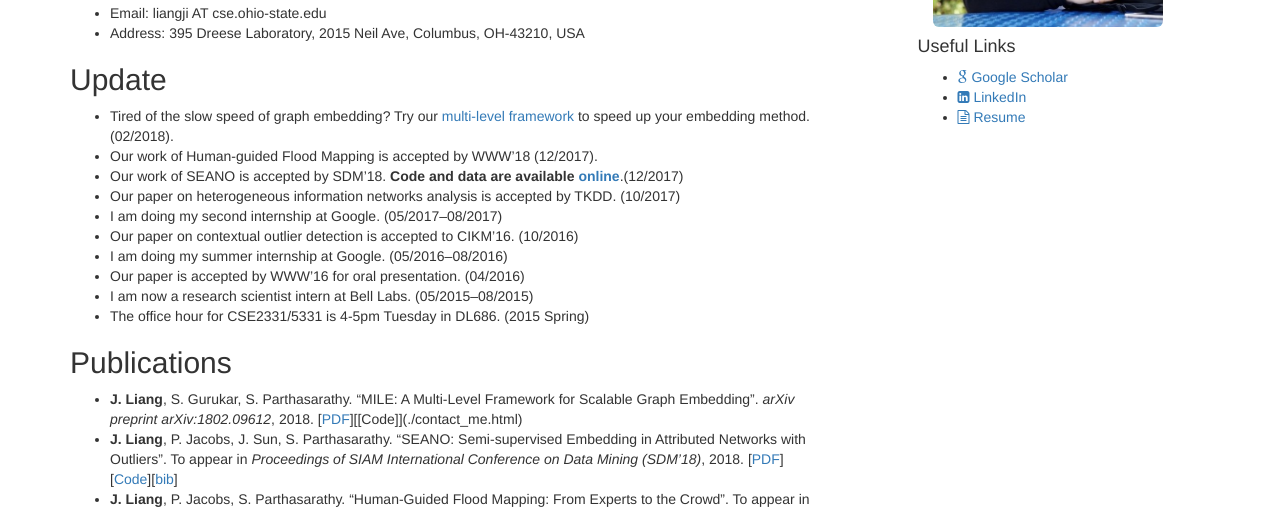
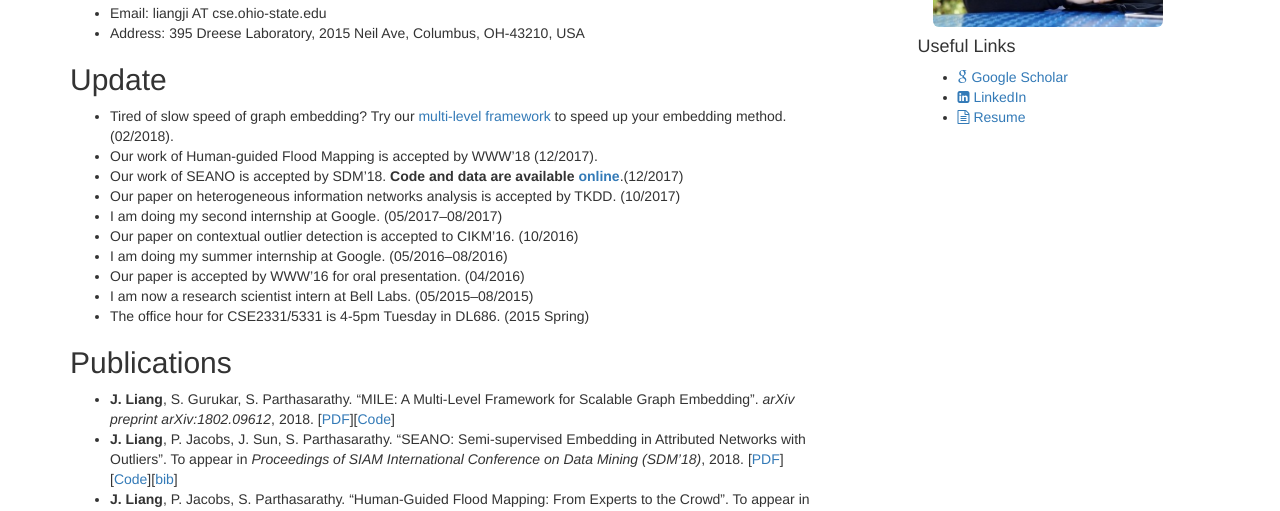
Before and after one commit to BuckeyeDM/BuckeyeDM.github.io, a Jekyll site: the page built from index.md, in a window 1280 px wide. Shown: the part 303-814 px from the top of the page. Built offline with Jekyll 4.4.1, drawn with Linux system fonts in a browser that asks for light colours.

Commit message:
add MILE

```diff
--- a/index.md
+++ b/index.md
@@ -13,7 +13,7 @@
 * Address: 395 Dreese Laboratory, 2015 Neil Ave, Columbus, OH-43210, USA
 
 ## Update
-* Tired of the slow speed of graph embedding? Try our [multi-level framework](https://arxiv.org/pdf/1703.08100.pdf) to speed up your embedding method. (02/2018).
+* Tired of slow speed of graph embedding? Try our [multi-level framework](https://arxiv.org/pdf/1703.08100.pdf) to speed up your embedding method. (02/2018).
 * Our work of Human-guided Flood Mapping is accepted by WWW'18 (12/2017).
 * Our work of SEANO is accepted by SDM'18. **Code and data are available [online](/SEANO)**.(12/2017)
 * Our paper on heterogeneous information networks analysis is accepted by TKDD. (10/2017)
@@ -25,7 +25,7 @@
 * The office hour for CSE2331/5331 is 4-5pm Tuesday in DL686. (2015 Spring)
 
 ## Publications
-* **J. Liang**, S. Gurukar, S. Parthasarathy. "MILE: A Multi-Level Framework for Scalable Graph Embedding". *arXiv preprint arXiv:1802.09612*, 2018. \[[PDF](https://arxiv.org/pdf/1802.09612.pdf)\]\[[Code]\](./contact_me.html)
+* **J. Liang**, S. Gurukar, S. Parthasarathy. "MILE: A Multi-Level Framework for Scalable Graph Embedding". *arXiv preprint arXiv:1802.09612*, 2018. \[[PDF](https://arxiv.org/pdf/1802.09612.pdf)\]\[[Code](./contact_me.html)\]
 * **J. Liang**, P. Jacobs, J. Sun, S. Parthasarathy. "SEANO: Semi-supervised Embedding in Attributed Networks with Outliers". To appear in *Proceedings of SIAM International Conference on Data Mining (SDM'18)*, 2018. \[[PDF](https://arxiv.org/pdf/1703.08100.pdf)\]\[[Code](/SEANO)\]\[[bib](publications/SDM18.txt)\]
 * **J. Liang**, P. Jacobs, S. Parthasarathy. "Human-Guided Flood Mapping: From Experts to the Crowd". To appear in *Proceedings of the Web Conference (WWW'18)*, 2018. \[[PDF](./publications/CHUG_FM.pdf)\]
 * **J. Liang**, P. Jacobs, J. Sun, S. Parthasarathy. "SEANO: Semi-supervised Embedding in Attributed Networks with Outliers". To appear in *Proceedings of SIAM International Conference on Data Mining (SDM'18)*, 2018. \[[PDF](https://arxiv.org/pdf/1703.08100.pdf)\]\[[Code](/SEANO)\]\[[bib](publications/SDM18.txt)\]
```
